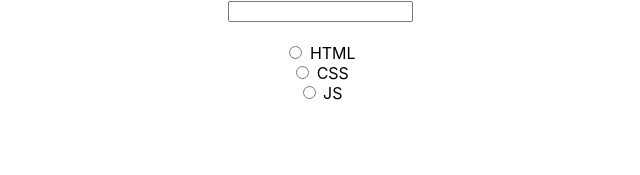
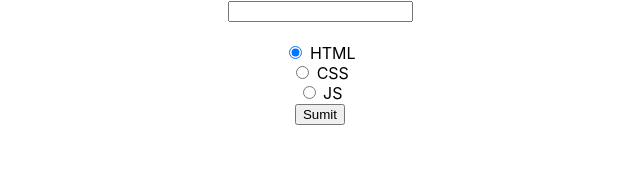
Before and after one commit to MrNoooo007/Learn-React, a React (Create React App) app in the folder tiktok/: page / in a window 1280 px wide. Shown: the top 175 px of the page, without its empty margins (320-960 px from the left). Built offline with nearby package versions, Linux system fonts and the light colour scheme.

Commit message:
add code for two-way binding

```diff
--- a/tiktok/src/App.js
+++ b/tiktok/src/App.js
@@ -19,10 +19,10 @@ const courses = [
 
 function App() {
   const [name, setName] = useState('');
-  const [checked, setChecked] = useState();
+  const [checked, setChecked] = useState(1);
 
   function handleRadio() {
-
+    console.log(checked);
   }
 
   return (
@@ -45,6 +45,7 @@ function App() {
         </div>
       )}
 
+      <button onClick={handleRadio}>Sumit</button>
     </div>
   );
 }
```
